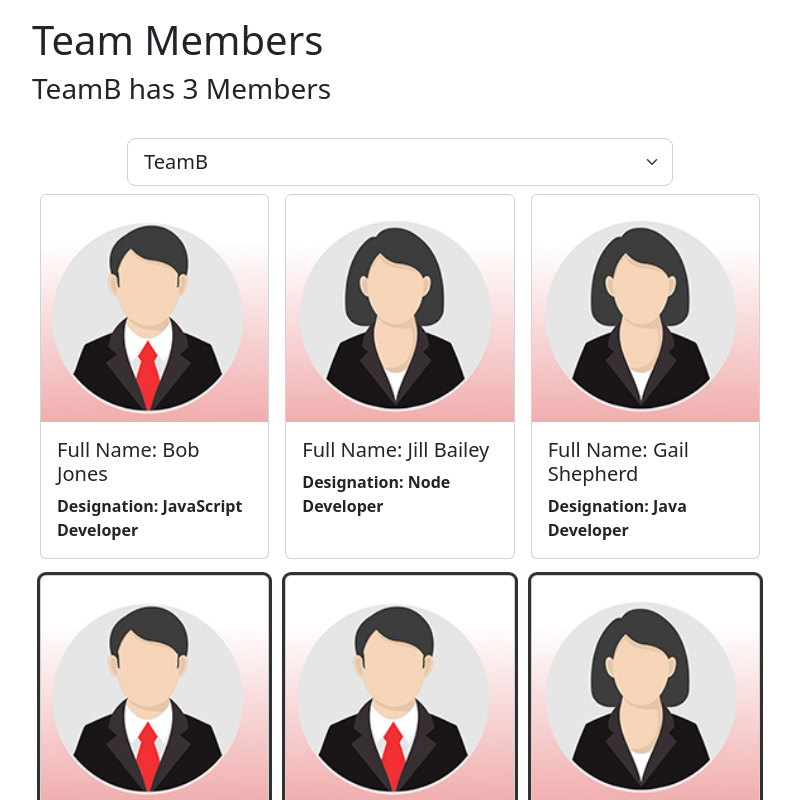
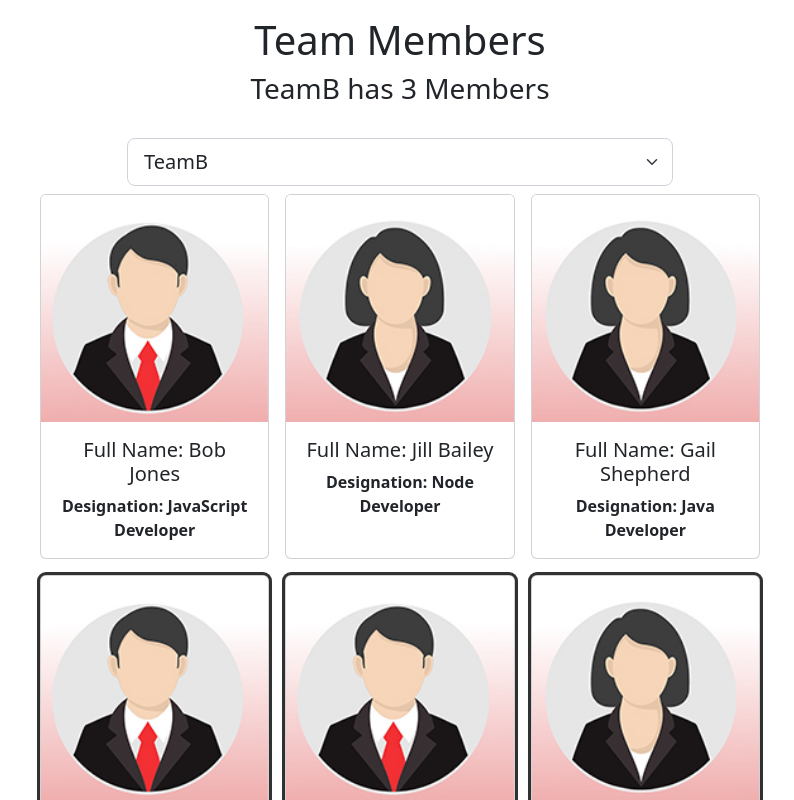
Before and after one commit to abnercabrera28/team-members, a React (Create React App) app: page / in a window 1280 px wide. Shown: the top 800 px of the page, without its empty margins (240-1034 px from the left). Built offline with nearby package versions, Linux system fonts and the light colour scheme.

Commit message:
add styling for h and p tags

```diff
--- a/src/index.css
+++ b/src/index.css
@@ -20,3 +20,7 @@ code {
 .standout {
   box-shadow: rgba(0, 0, 0, 0.16) 0px 1px 4px, rgb(51, 51, 51) 0px 0px 0px 3px;
 }
+
+h1, h2, h3, h4, h5, p {
+  text-align: center;
+}
```
